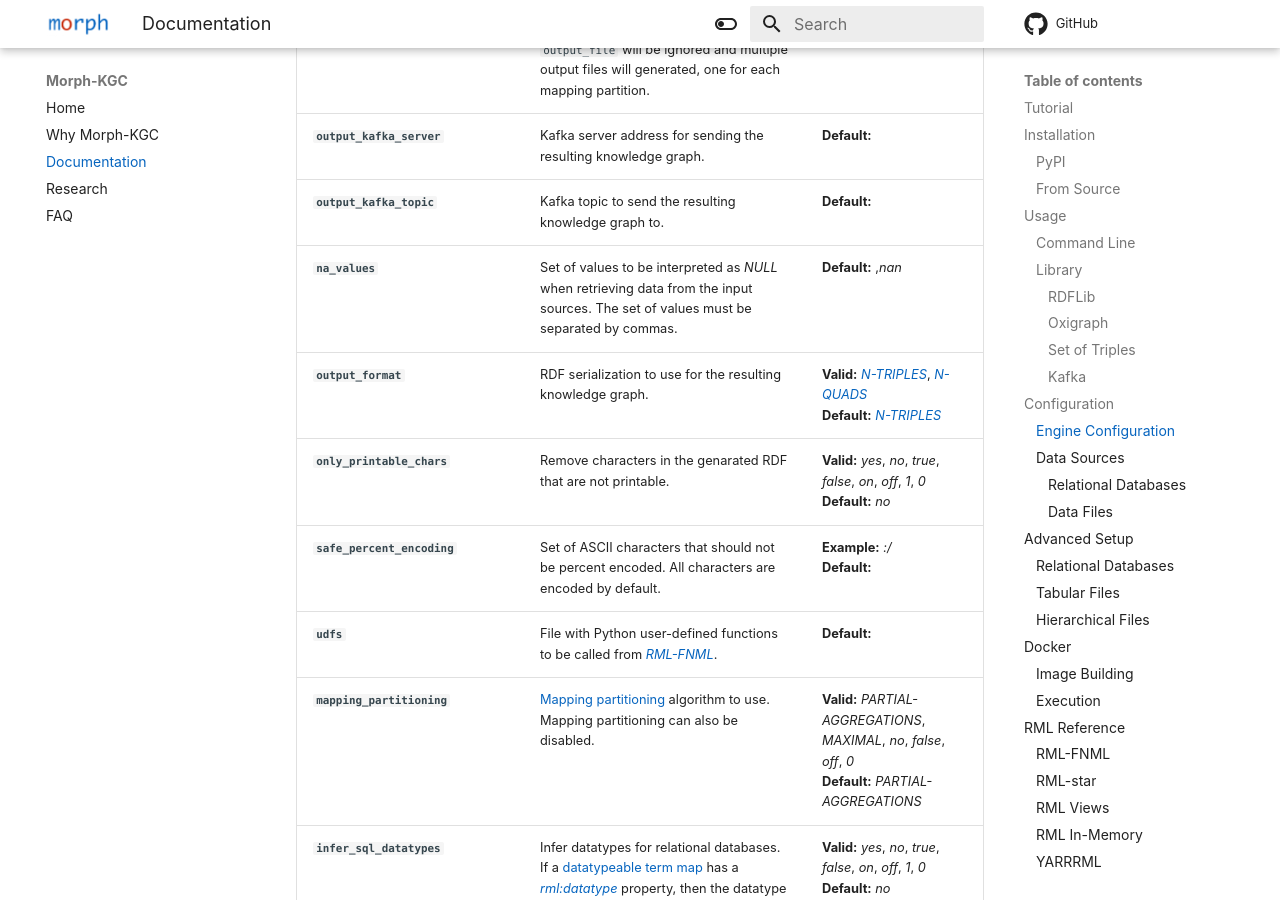
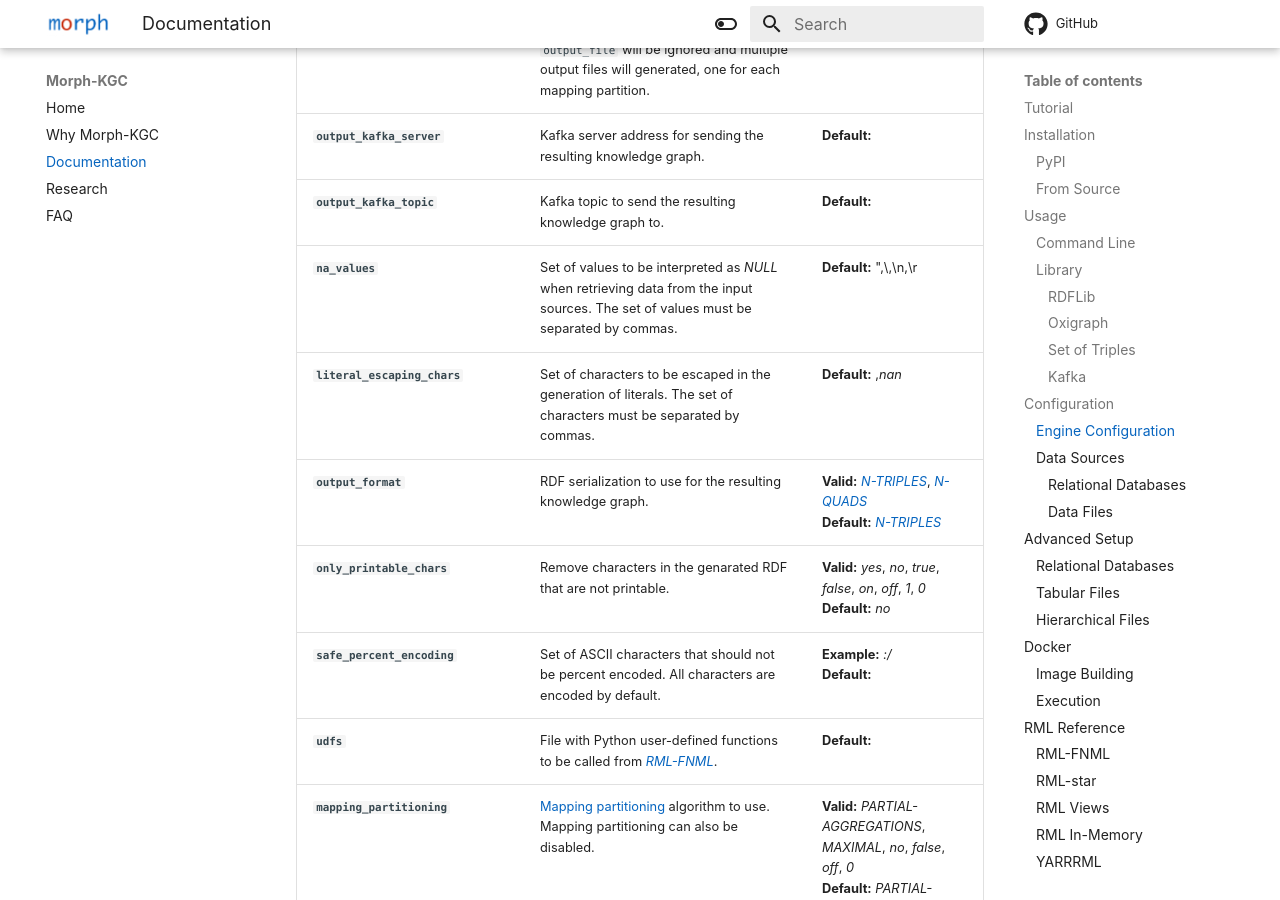
Before and after one commit to morph-kgc/morph-kgc-docs, an MkDocs documentation site: the page built from docs/documentation.md, in a window 1280 px wide and 900 px high, scrolled down 3915 px. Built offline with MkDocs 1.6.1 and Material for MkDocs 9.7.7, drawn with Linux system fonts in a browser that asks for light colours; comment, search, counter and statistics services are not loaded.

Commit message:
Update documentation.md

```diff
--- a/docs/documentation.md
+++ b/docs/documentation.md
@@ -171,7 +171,8 @@ The execution of Morph-KGC can be **tuned** via the **`CONFIGURATION`** section
 | **`output_dir`**                        | Directory to write the resulting knowledge graph to. If it is specified, `output_file` will be ignored and multiple output files will generated, one for each mapping partition.                                                             | **Default:**                                                                                                                                                            |
 | **`output_kafka_server`**               | Kafka server address for sending the resulting knowledge graph.                                                                                                                                                                              | **Default:**                                                                                                                                                            |
 | **`output_kafka_topic`**                | Kafka topic to send the resulting knowledge graph to.                                                                                                                                                                                        | **Default:**                                                                                                                                                            |
-| **`na_values`**                         | Set of values to be interpreted as _NULL_ when retrieving data from the input sources. The set of values must be separated by commas.                                                                                                        | **Default:** ,_nan_                                                                                                                                                     |
+| **`na_values`**                         | Set of values to be interpreted as _NULL_ when retrieving data from the input sources. The set of values must be separated by commas.                                                                                                        | **Default:** ",\,\n,\r                                                                                                                                                     |
+| **`literal_escaping_chars`**                         | Set of characters to be escaped in the generation of literals. The set of characters must be separated by commas.                                                                                                        | **Default:** ,_nan_                                                                                                                                                     |
 | **`output_format`**                     | RDF serialization to use for the resulting knowledge graph.                                                                                                                                                                                  | **Valid:** _[N-TRIPLES](https://www.w3.org/TR/n-triples/)_, _[N-QUADS](https://www.w3.org/TR/n-quads/)_<br>**Default:** _[N-TRIPLES](https://www.w3.org/TR/n-triples/)_ |
 | **`only_printable_chars`**              | Remove characters in the genarated RDF that are not printable.                                                                                                                                                                               | **Valid:** _yes_, _no_, _true_, _false_, _on_, _off_, _1_, _0_<br>**Default:** _no_                                                                                     |
 | **`safe_percent_encoding`**             | Set of ASCII characters that should not be percent encoded. All characters are encoded by default.                                                                                                                                           | **Example:** _:/_<br>**Default:**                                                                                                                                       |
```
